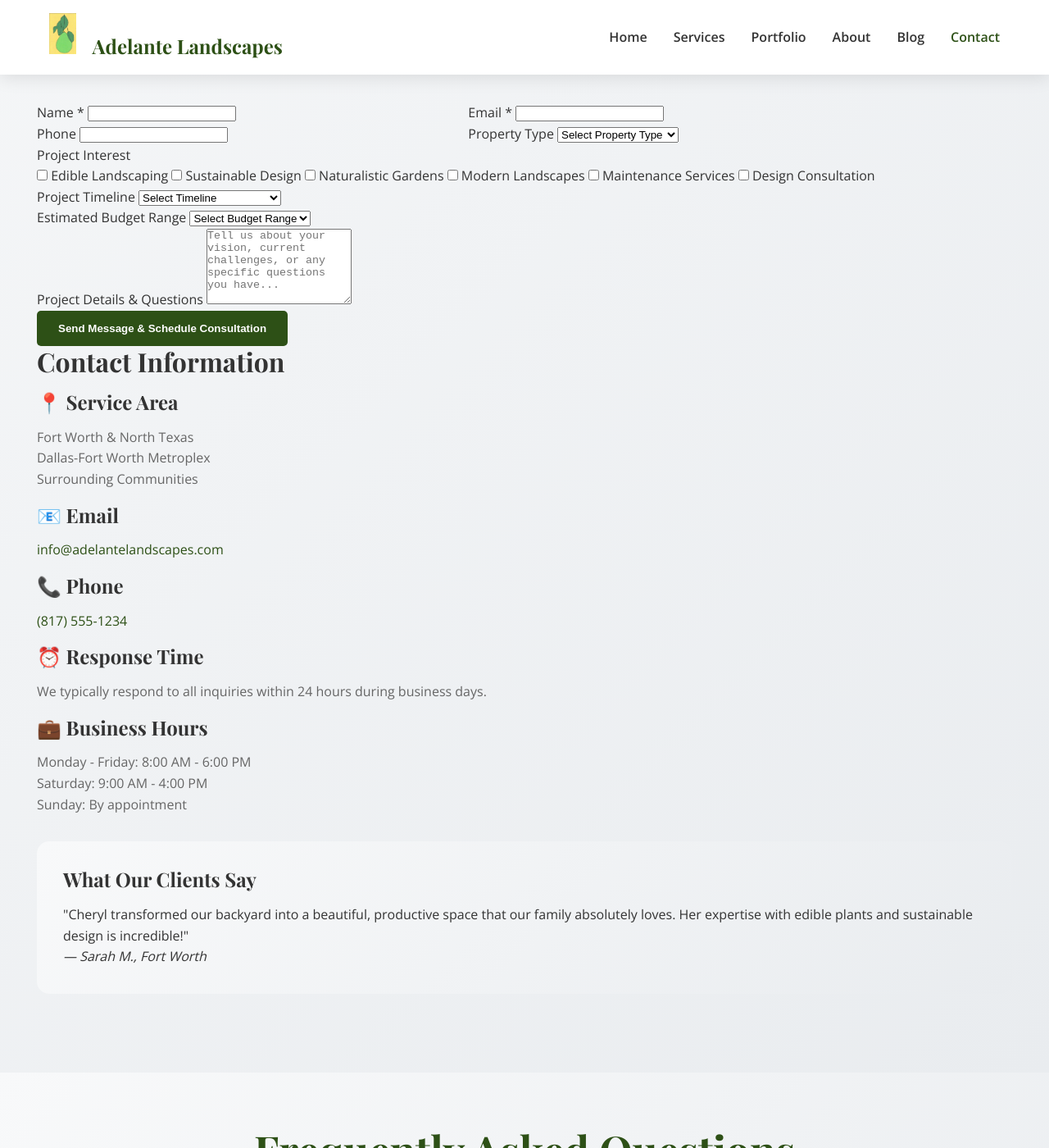
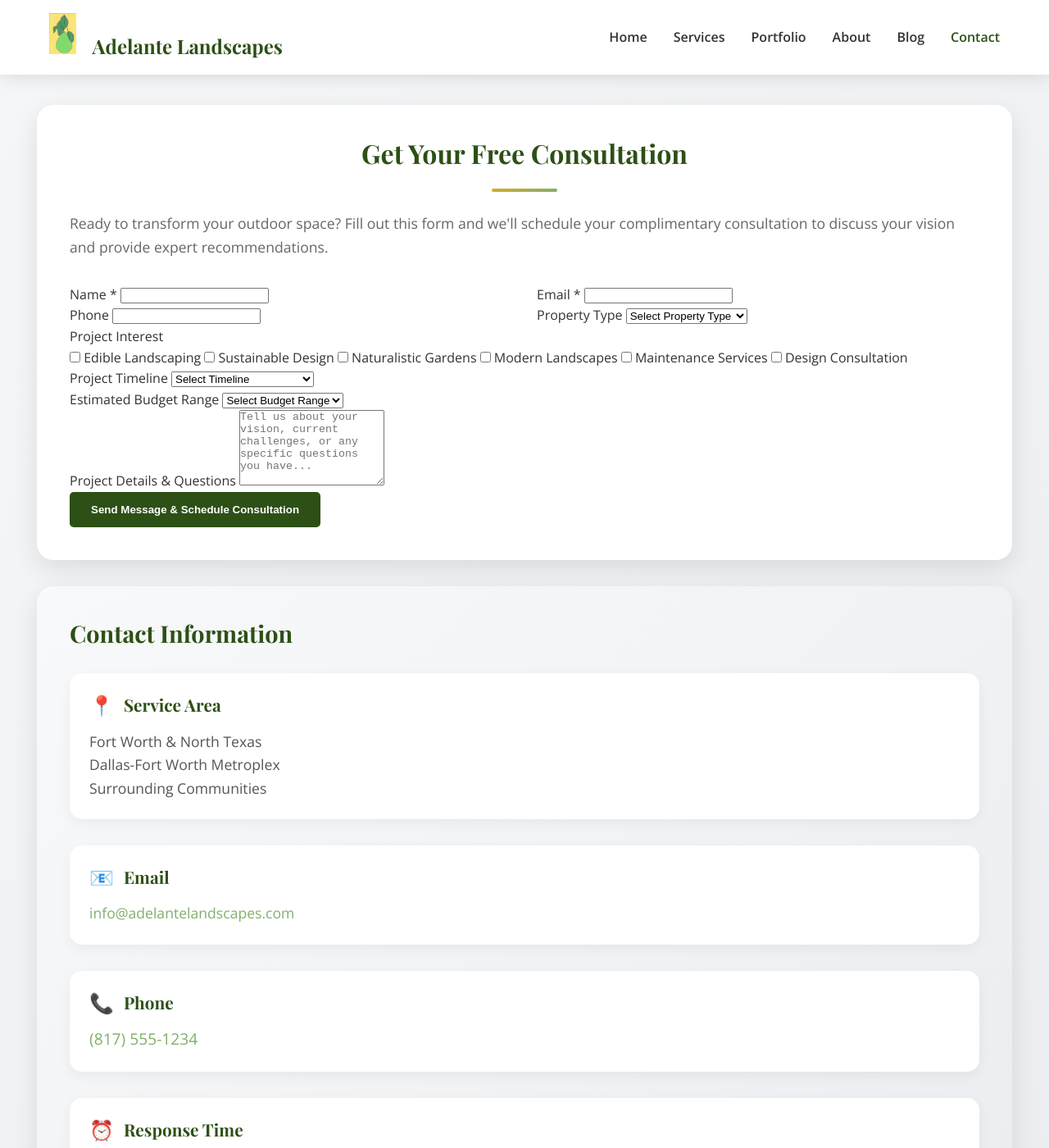
Before and after one commit to Benjination/AdelanteLandscapes, a Jekyll site: the page built from contact.html, in a window 1280 px wide and 1400 px high, scrolled down 1159 px. Shown: the whole window at 82% size. Built offline with Jekyll 4.4.1, drawn with Linux system fonts in a browser that asks for light colours; grey boxes are pictures that could not be loaded.

Commit message:
Improve contact page design with better spacing, larger text, and enhanced visual appeal

```diff
--- a/contact.html
+++ b/contact.html
@@ -13,41 +13,41 @@ description: Get in touch with Adelante Landscapes for a free consultation. Serv
 </div>
 
 <!-- Contact Content -->
-<section class="contact-content">
+<section class="contact-content" style="padding: 4rem 0; background: linear-gradient(135deg, #f8f9fa 0%, #e9ecef 100%);">
   <div class="container">
 
     <!-- Contact Hero -->
-    <div class="contact-hero" style="margin-bottom: 3rem;">
-      <div class="row">
+    <div class="contact-hero" style="margin-bottom: 4rem; background: white; padding: 3rem; border-radius: 20px; box-shadow: 0 10px 30px rgba(0,0,0,0.1);">
+      <div class="row align-items-center">
         <div class="col-md-8">
-          <h2>Ready to Transform Your Outdoor Space?</h2>
-          <p class="lead">We stay in constant communication with our customers until the job is done. To get a free quote, or if you have questions or special requests, just drop us a line.</p>
+          <h2 style="color: var(--primary-color); font-size: 2.5rem; margin-bottom: 1.5rem;">Ready to Transform Your Outdoor Space?</h2>
+          <p class="lead" style="font-size: 1.3rem; color: #666; line-height: 1.6; margin-bottom: 2.5rem;">We stay in constant communication with our customers until the job is done. To get a free quote, or if you have questions or special requests, just drop us a line.</p>
 
           <div class="contact-highlights">
             <div class="row">
               <div class="col-md-4">
-                <div class="contact-highlight">
-                  <h4>📞 Free Consultation</h4>
-                  <p>No-obligation initial consultation to discuss your vision and needs.</p>
+                <div class="contact-highlight" style="text-align: center; padding: 1.5rem; background: linear-gradient(135deg, #f8f9fa 0%, #e9ecef 100%); border-radius: 15px; margin-bottom: 1rem;">
+                  <h4 style="color: var(--primary-color); font-size: 1.2rem; margin-bottom: 1rem;">📞 Free Consultation</h4>
+                  <p style="color: #666; font-size: 1rem; margin: 0;">No-obligation initial consultation to discuss your vision and needs.</p>
                 </div>
               </div>
               <div class="col-md-4">
-                <div class="contact-highlight">
-                  <h4>🌟 Custom Design</h4>
-                  <p>Personalized landscape designs tailored to your property and lifestyle.</p>
+                <div class="contact-highlight" style="text-align: center; padding: 1.5rem; background: linear-gradient(135deg, #f8f9fa 0%, #e9ecef 100%); border-radius: 15px; margin-bottom: 1rem;">
+                  <h4 style="color: var(--primary-color); font-size: 1.2rem; margin-bottom: 1rem;">🌟 Custom Design</h4>
+                  <p style="color: #666; font-size: 1rem; margin: 0;">Personalized landscape designs tailored to your property and lifestyle.</p>
                 </div>
               </div>
               <div class="col-md-4">
-                <div class="contact-highlight">
-                  <h4>🤝 Local Expertise</h4>
-                  <p>30+ years of experience with North Texas climate and conditions.</p>
+                <div class="contact-highlight" style="text-align: center; padding: 1.5rem; background: linear-gradient(135deg, #f8f9fa 0%, #e9ecef 100%); border-radius: 15px; margin-bottom: 1rem;">
+                  <h4 style="color: var(--primary-color); font-size: 1.2rem; margin-bottom: 1rem;">🤝 Local Expertise</h4>
+                  <p style="color: #666; font-size: 1rem; margin: 0;">30+ years of experience with North Texas climate and conditions.</p>
                 </div>
               </div>
             </div>
           </div>
         </div>
         <div class="col-md-4">
-          <img src="{{ site.baseurl }}/assets/images/Projects/Bio/Cheryl - Cropped.jpg" alt="Cheryl Beesley" class="contact-image" style="width: 100%; border-radius: 15px; box-shadow: 0 10px 30px rgba(0,0,0,0.1);">
+          <img src="{{ site.baseurl }}/assets/images/Projects/Bio/Cheryl - Cropped.jpg" alt="Cheryl Beesley" class="contact-image" style="width: 100%; border-radius: 20px; box-shadow: 0 15px 40px rgba(0,0,0,0.15);">
         </div>
       </div>
     </div>
@@ -55,8 +55,11 @@ description: Get in touch with Adelante Landscapes for a free consultation. Serv
     <div class="row">
       <!-- Contact Form -->
       <div class="col-md-8">
-        <div class="contact-form-section">
-          <h2>Get Your Free Consultation</h2>
+        <div class="contact-form-section" style="background: white; padding: 2.5rem; border-radius: 20px; box-shadow: 0 10px 30px rgba(0,0,0,0.1); margin-bottom: 2rem;">
+          <h2 style="color: var(--primary-color); margin-bottom: 1.5rem; font-size: 2rem;">Get Your Free Consultation</h2>
+          <p style="color: #666; font-size: 1.1rem; margin-bottom: 2rem; line-height: 1.6;">
+            Ready to transform your outdoor space? Fill out this form and we'll schedule your complimentary consultation to discuss your vision and provide expert recommendations.
+          </p>
 
           <form class="contact-form" action="https://formspree.io/f/YOUR_FORM_ID" method="POST">
             <div class="row">
@@ -156,46 +159,66 @@ description: Get in touch with Adelante Landscapes for a free consultation. Serv
 
       <!-- Contact Info -->
       <div class="col-md-4">
-        <div class="contact-info">
-          <h3>Contact Information</h3>
+        <div class="contact-info" style="background: linear-gradient(135deg, #f8f9fa 0%, #e9ecef 100%); padding: 2.5rem; border-radius: 20px; box-shadow: 0 10px 30px rgba(0,0,0,0.1);">
+          <h3 style="color: var(--primary-color); margin-bottom: 2rem; font-size: 1.8rem; font-weight: 600;">Contact Information</h3>
 
-          <div class="contact-item">
-            <h4>📍 Service Area</h4>
-            <p>Fort Worth & North Texas<br>
-            Dallas-Fort Worth Metroplex<br>
-            Surrounding Communities</p>
+          <div class="contact-item" style="margin-bottom: 2rem; padding: 1.5rem; background: white; border-radius: 15px; box-shadow: 0 5px 15px rgba(0,0,0,0.05);">
+            <h4 style="color: var(--primary-color); font-size: 1.3rem; margin-bottom: 1rem; display: flex; align-items: center;">
+              <span style="font-size: 1.5rem; margin-right: 0.75rem;">📍</span> Service Area
+            </h4>
+            <p style="font-size: 1.1rem; line-height: 1.6; margin: 0; color: #555;">
+              Fort Worth & North Texas<br>
+              Dallas-Fort Worth Metroplex<br>
+              Surrounding Communities
+            </p>
           </div>
 
-          <div class="contact-item">
-            <h4>📧 Email</h4>
-            <p><a href="mailto:info@adelantelandscapes.com">info@adelantelandscapes.com</a></p>
+          <div class="contact-item" style="margin-bottom: 2rem; padding: 1.5rem; background: white; border-radius: 15px; box-shadow: 0 5px 15px rgba(0,0,0,0.05);">
+            <h4 style="color: var(--primary-color); font-size: 1.3rem; margin-bottom: 1rem; display: flex; align-items: center;">
+              <span style="font-size: 1.5rem; margin-right: 0.75rem;">📧</span> Email
+            </h4>
+            <p style="font-size: 1.1rem; line-height: 1.6; margin: 0;">
+              <a href="mailto:info@adelantelandscapes.com" style="color: var(--secondary-color); text-decoration: none; font-weight: 500;">info@adelantelandscapes.com</a>
+            </p>
           </div>
 
-          <div class="contact-item">
-            <h4>📞 Phone</h4>
-            <p><a href="tel:+18175551234">(817) 555-1234</a></p>
+          <div class="contact-item" style="margin-bottom: 2rem; padding: 1.5rem; background: white; border-radius: 15px; box-shadow: 0 5px 15px rgba(0,0,0,0.05);">
+            <h4 style="color: var(--primary-color); font-size: 1.3rem; margin-bottom: 1rem; display: flex; align-items: center;">
+              <span style="font-size: 1.5rem; margin-right: 0.75rem;">📞</span> Phone
+            </h4>
+            <p style="font-size: 1.1rem; line-height: 1.6; margin: 0;">
+              <a href="tel:+18175551234" style="color: var(--secondary-color); text-decoration: none; font-weight: 500; font-size: 1.2rem;">(817) 555-1234</a>
+            </p>
           </div>
 
-          <div class="contact-item">
-            <h4>⏰ Response Time</h4>
-            <p>We typically respond to all inquiries within 24 hours during business days.</p>
+          <div class="contact-item" style="margin-bottom: 2rem; padding: 1.5rem; background: white; border-radius: 15px; box-shadow: 0 5px 15px rgba(0,0,0,0.05);">
+            <h4 style="color: var(--primary-color); font-size: 1.3rem; margin-bottom: 1rem; display: flex; align-items: center;">
+              <span style="font-size: 1.5rem; margin-right: 0.75rem;">⏰</span> Response Time
+            </h4>
+            <p style="font-size: 1.1rem; line-height: 1.6; margin: 0; color: #555;">
+              We typically respond to all inquiries within 24 hours during business days.
+            </p>
           </div>
 
-          <div class="contact-item">
-            <h4>💼 Business Hours</h4>
-            <p>Monday - Friday: 8:00 AM - 6:00 PM<br>
-            Saturday: 9:00 AM - 4:00 PM<br>
-            Sunday: By appointment</p>
+          <div class="contact-item" style="margin-bottom: 0; padding: 1.5rem; background: white; border-radius: 15px; box-shadow: 0 5px 15px rgba(0,0,0,0.05);">
+            <h4 style="color: var(--primary-color); font-size: 1.3rem; margin-bottom: 1rem; display: flex; align-items: center;">
+              <span style="font-size: 1.5rem; margin-right: 0.75rem;">💼</span> Business Hours
+            </h4>
+            <p style="font-size: 1.1rem; line-height: 1.6; margin: 0; color: #555;">
+              Monday - Friday: 8:00 AM - 6:00 PM<br>
+              Saturday: 9:00 AM - 4:00 PM<br>
+              Sunday: By appointment
+            </p>
           </div>
         </div>
 
         <!-- Testimonial -->
-        <div class="contact-testimonial" style="background: linear-gradient(135deg, #f8f9fa 0%, #e9ecef 100%); padding: 2rem; border-radius: 15px; margin-top: 2rem;">
-          <h4>What Our Clients Say</h4>
-          <blockquote>
+        <div class="contact-testimonial" style="background: linear-gradient(135deg, var(--primary-color) 0%, var(--secondary-color) 100%); padding: 2.5rem; border-radius: 20px; margin-top: 2rem; box-shadow: 0 10px 30px rgba(0,0,0,0.15);">
+          <h4 style="color: white; font-size: 1.4rem; margin-bottom: 1.5rem;">What Our Clients Say</h4>
+          <blockquote style="color: white; font-size: 1.1rem; line-height: 1.6; margin: 0 0 1.5rem 0; font-style: italic;">
             "Cheryl transformed our backyard into a beautiful, productive space that our family absolutely loves. Her expertise with edible plants and sustainable design is incredible!"
           </blockquote>
-          <cite>— Sarah M., Fort Worth</cite>
+          <cite style="color: rgba(255,255,255,0.9); font-size: 1rem; font-weight: 500;">— Sarah M., Fort Worth</cite>
         </div>
       </div>
     </div>
```
